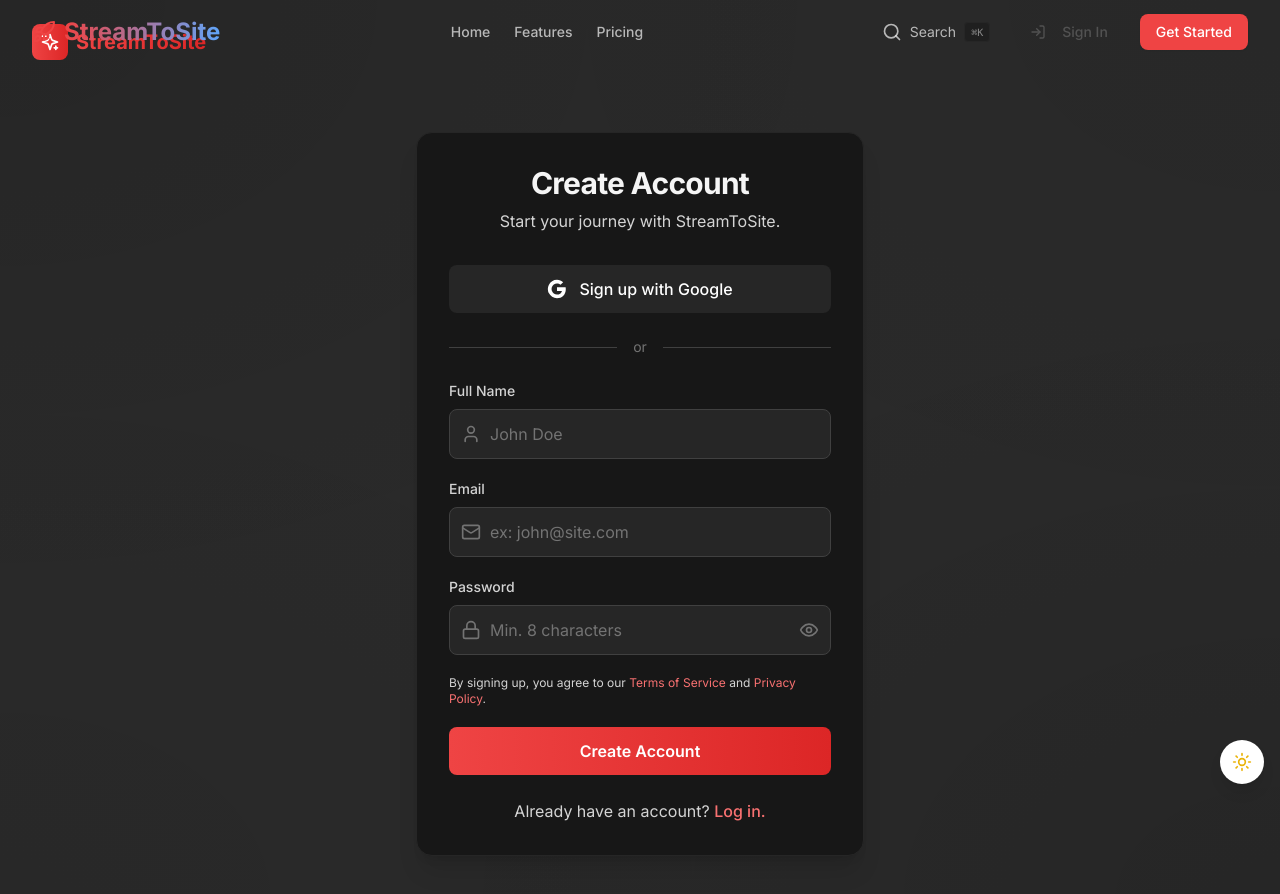
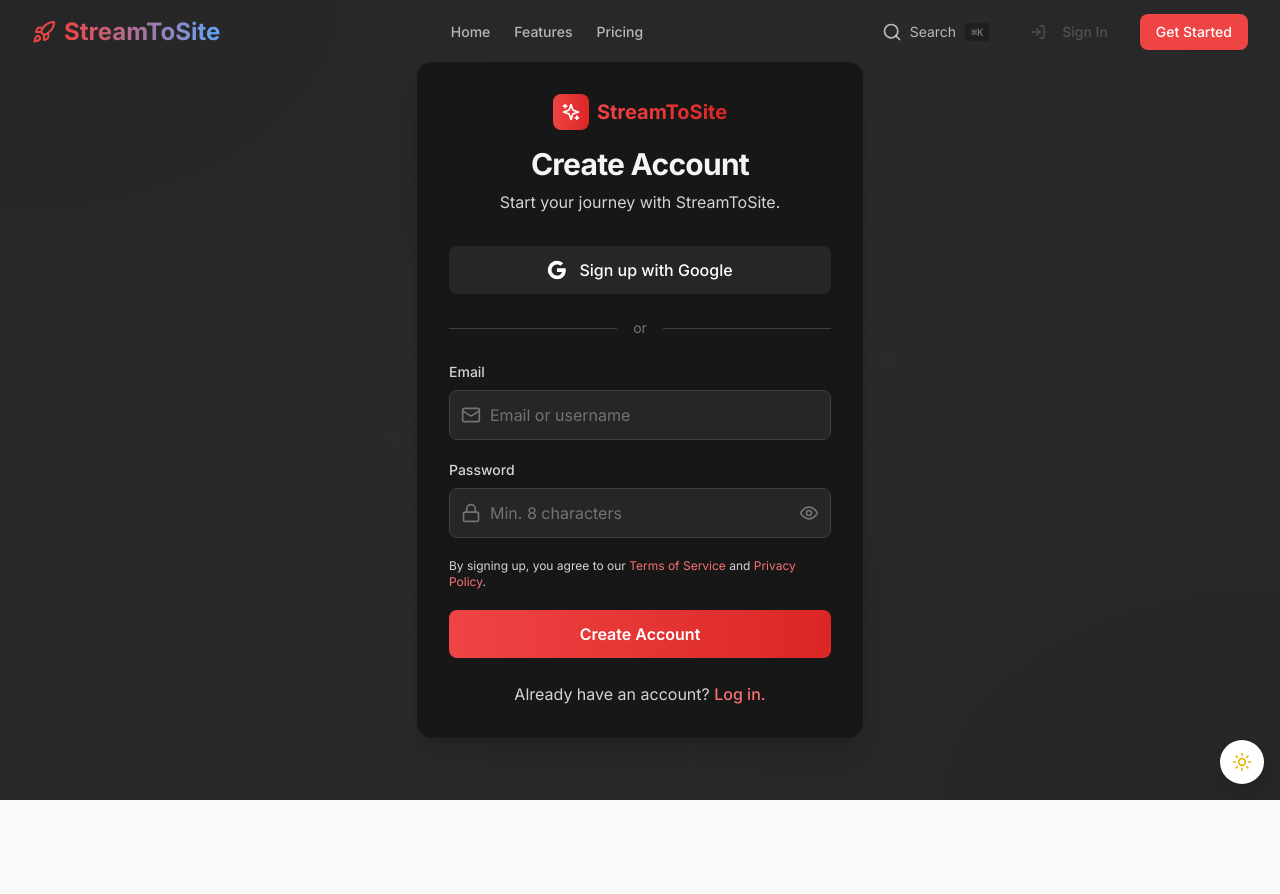
Before and after one commit to Baxa1997/streamToSite, a Next.js app: page /signup in a window 1280 px wide. Shown: the top 894 px of the page. After the commit the page ends 800 px from the top, so only its background shows below. Built offline with nearby package versions, Linux system fonts and the light colour scheme.

Commit message:
AI: ## What happened in the previous session
Task: he

```diff
--- a/src/app/signup/page.js
+++ b/src/app/signup/page.js
@@ -1,16 +1,18 @@
 'use client'
 
 import Link from 'next/link'
-import { Sparkles, Mail, Lock, Eye, EyeOff, User } from 'lucide-react'
+import { useRouter } from 'next/navigation'
+import { Sparkles, Mail, Lock, Eye, EyeOff } from 'lucide-react'
 import { useState } from 'react'
 
 export default function SignupPage() {
   const [showPassword, setShowPassword] = useState(false)
   const [formData, setFormData] = useState({
-    name: '',
     email: '',
     password: '',
   })
+  const [error, setError] = useState('')
+  const router = useRouter()
 
   const handleChange = (e) => {
     setFormData({
@@ -21,33 +23,41 @@
 
   const handleSubmit = (e) => {
     e.preventDefault()
+    setError('')
+
+    // Default admin credentials
+    if (formData.email === 'admin1234' && formData.password === 'admin1234') {
+      router.push('/dashboard')
+      return
+    }
+
     // Handle signup logic here
     console.log('Signup with:', formData)
   }
 
   return (
     <div className="min-h-screen gradient-mesh flex flex-col">
-      {/* Header */}
-      <header className="px-4 sm:px-6 lg:px-8 py-6">
-        <div className="max-w-7xl mx-auto">
-          <Link href="/" className="flex items-center space-x-2 group w-fit">
-            <div className="bg-gradient-to-r from-red-500 to-red-600 p-2 rounded-lg group-hover:scale-110 transition-transform duration-300">
-              <Sparkles className="w-5 h-5 text-white" />
-            </div>
-            <span className="text-xl font-bold bg-clip-text text-transparent bg-gradient-to-r from-red-500 to-red-600">StreamToSite</span>
-          </Link>
-        </div>
-      </header>
-
       {/* Main Content */}
       <main className="flex-1 flex items-center justify-center px-4 sm:px-6 lg:px-8 py-12">
         <div className="w-full max-w-md">
           {/* Signup Card */}
           <div className="bg-neutral-900 border border-neutral-800 rounded-2xl p-8 shadow-xl">
             <div className="text-center mb-8">
+              <Link href="/" className="inline-flex items-center space-x-2 group mb-4">
+                <div className="bg-gradient-to-r from-red-500 to-red-600 p-2 rounded-lg group-hover:scale-110 transition-transform duration-300">
+                  <Sparkles className="w-5 h-5 text-white" />
+                </div>
+                <span className="text-xl font-bold bg-clip-text text-transparent bg-gradient-to-r from-red-500 to-red-600">StreamToSite</span>
+              </Link>
               <h1 className="text-3xl font-bold text-white mb-2">Create Account</h1>
               <p className="text-neutral-400">Start your journey with StreamToSite.</p>
             </div>
+
+            {error && (
+              <div className="bg-red-500/10 border border-red-500/20 text-red-400 p-3 rounded-lg text-sm mb-6">
+                {error}
+              </div>
+            )}
 
             {/* Google Signup */}
             <button
@@ -75,26 +85,6 @@
 
             {/* Signup Form */}
             <form onSubmit={handleSubmit} className="space-y-5">
-              {/* Name */}
-              <div>
-                <label htmlFor="name" className="block text-sm font-medium text-neutral-300 mb-2">
-                  Full Name
-                </label>
-                <div className="relative">
-                  <User className="absolute left-3 top-1/2 -translate-y-1/2 w-5 h-5 text-neutral-500" />
-                  <input
-                    type="text"
-                    id="name"
-                    name="name"
-                    value={formData.name}
-                    onChange={handleChange}
-                    placeholder="John Doe"
-                    className="w-full bg-neutral-800 border border-neutral-700 rounded-lg pl-10 pr-4 py-3 text-white placeholder-neutral-500 focus:outline-none focus:border-red-500 focus:ring-1 focus:ring-red-500 transition-colors"
-                    required
-                  />
-                </div>
-              </div>
-
               {/* Email */}
               <div>
                 <label htmlFor="email" className="block text-sm font-medium text-neutral-300 mb-2">
@@ -103,12 +93,12 @@
                 <div className="relative">
                   <Mail className="absolute left-3 top-1/2 -translate-y-1/2 w-5 h-5 text-neutral-500" />
                   <input
-                    type="email"
+                    type="text"
                     id="email"
                     name="email"
                     value={formData.email}
                     onChange={handleChange}
-                    placeholder="ex: john@site.com"
+                    placeholder="Email or username"
                     className="w-full bg-neutral-800 border border-neutral-700 rounded-lg pl-10 pr-4 py-3 text-white placeholder-neutral-500 focus:outline-none focus:border-red-500 focus:ring-1 focus:ring-red-500 transition-colors"
                     required
                   />
```
